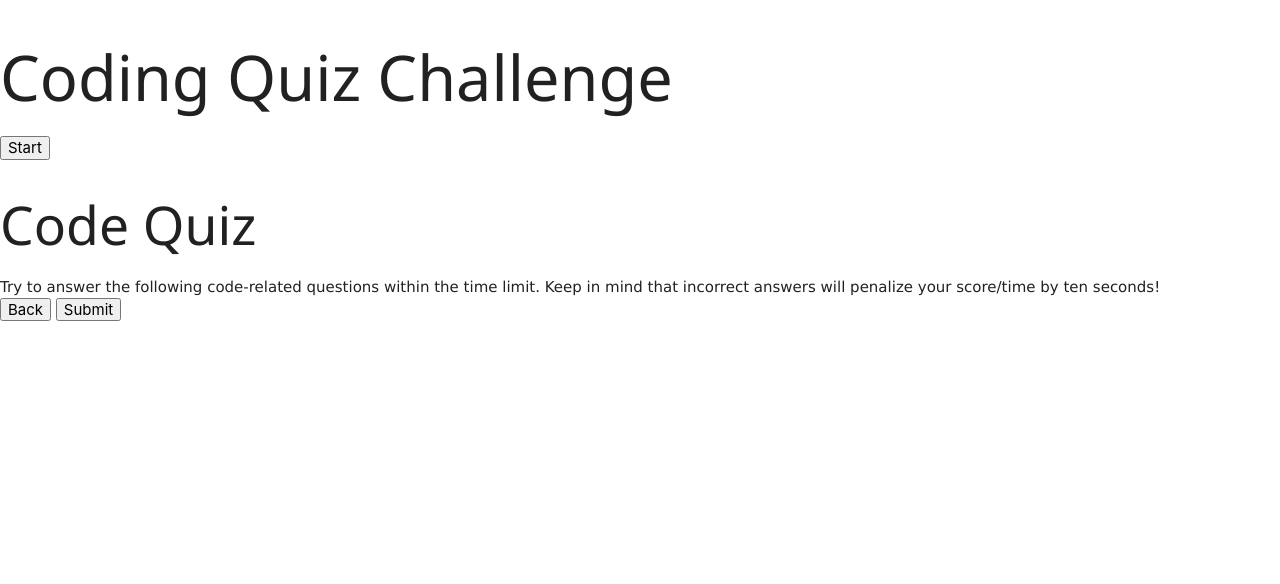
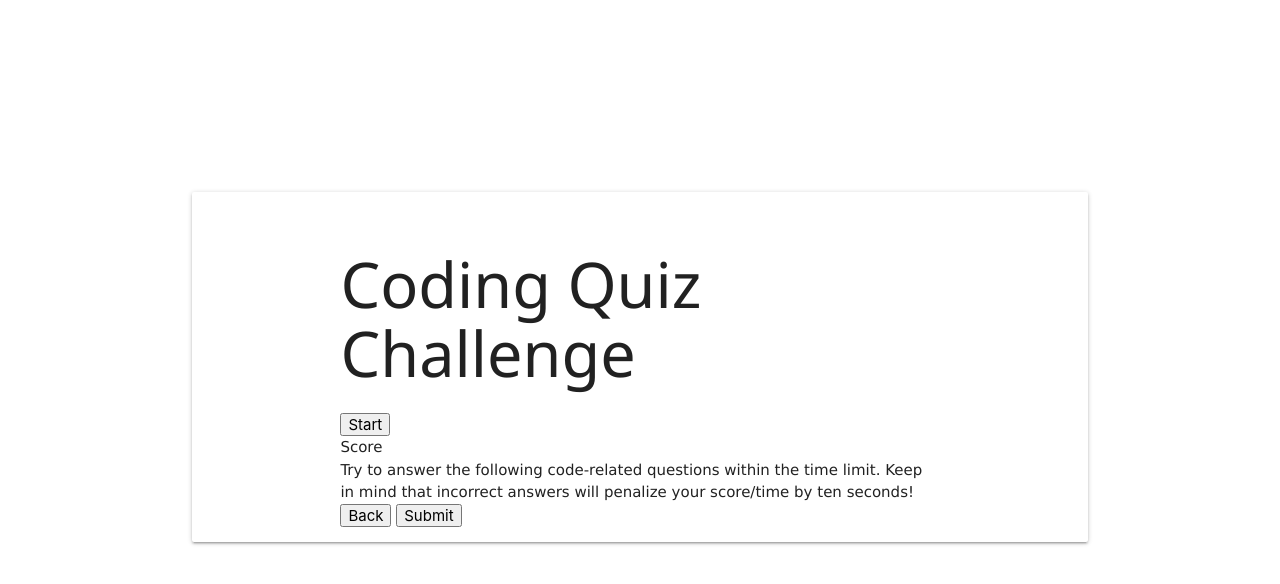
Before and after one commit to kjhallam/04_code_quiz, a plain HTML site: page index.html in a window 1280 px wide. Drawn offline with nearby package versions, Linux system fonts and the light colour scheme.

Commit message:
added card class to css file & added main and section tags to html file

```diff
--- a/index.html
+++ b/index.html
@@ -19,28 +19,31 @@
 
     <title>Javascript Code Quiz</title>
 </head>
+
 <body>
 
+  <main class="card">
+    <section class="container">
 
-    <div class="quiz"></div>
-        <h1>Coding Quiz Challenge</h1>
+      <div class="quiz"></div>
+        <h1 id="quizTitle">Coding Quiz Challenge</h1>
              <button id="start">Start</button>
-             <div id="results"></div>
+              <div id="results">Score</div>
               <div id='timer'></div>
               <div id="question"></div>
-              <div id="answers">
+              <div id="answers"></div>
 
-              </div>
-
-            <h2 id='h2'>Code Quiz</h2>
-            <p>Try to answer the following code-related questions within the time limit. Keep in mind that incorrect answers will penalize your score/time by ten seconds!</p>
+            <p id="para1">Try to answer the following code-related questions within the time limit. Keep in mind that incorrect answers will penalize your score/time by ten seconds!</p>
 
           <div class="card-footer">
             <button id="back">Back</button>
             <button id="submit">Submit</button>
           </div>
+      </div>
     </div>
-    </div>
+  </section>
+</main>
+
       <script src="index.js"></script>
 
 </body>
--- a/style.css
+++ b/style.css
@@ -1,3 +1,5 @@
-.card-header {
+.card {
     align-content: center;
+    padding: 15px 20px;
+    margin: 15vw;
 }
```
